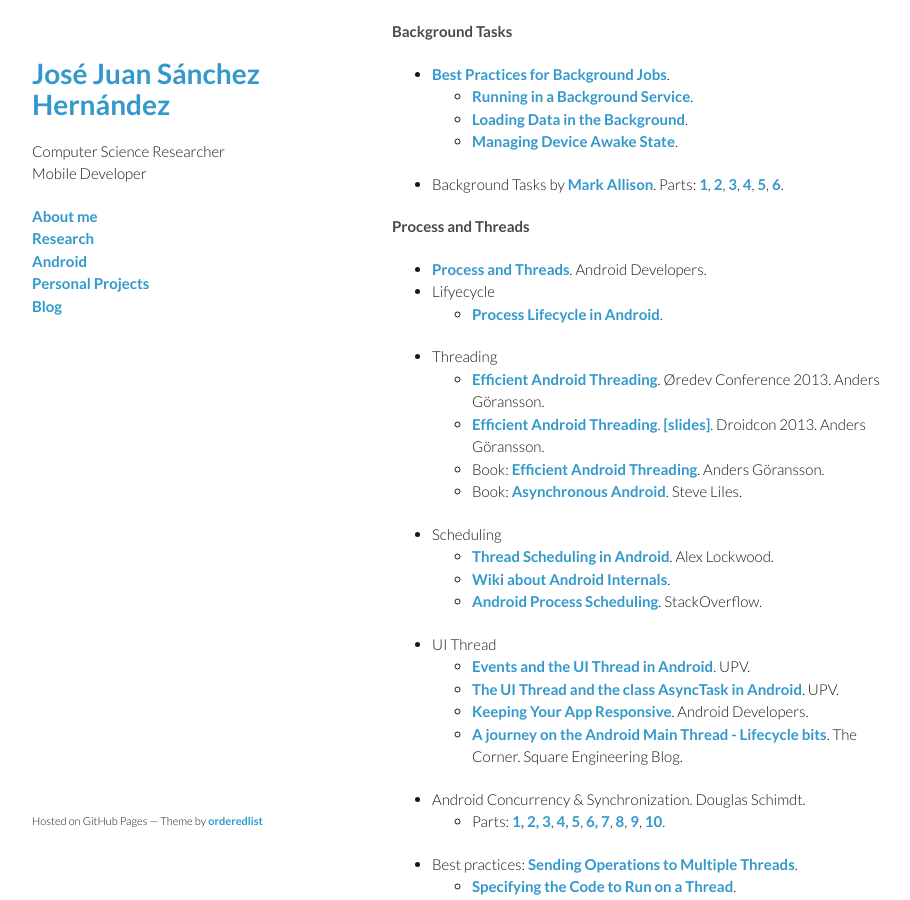
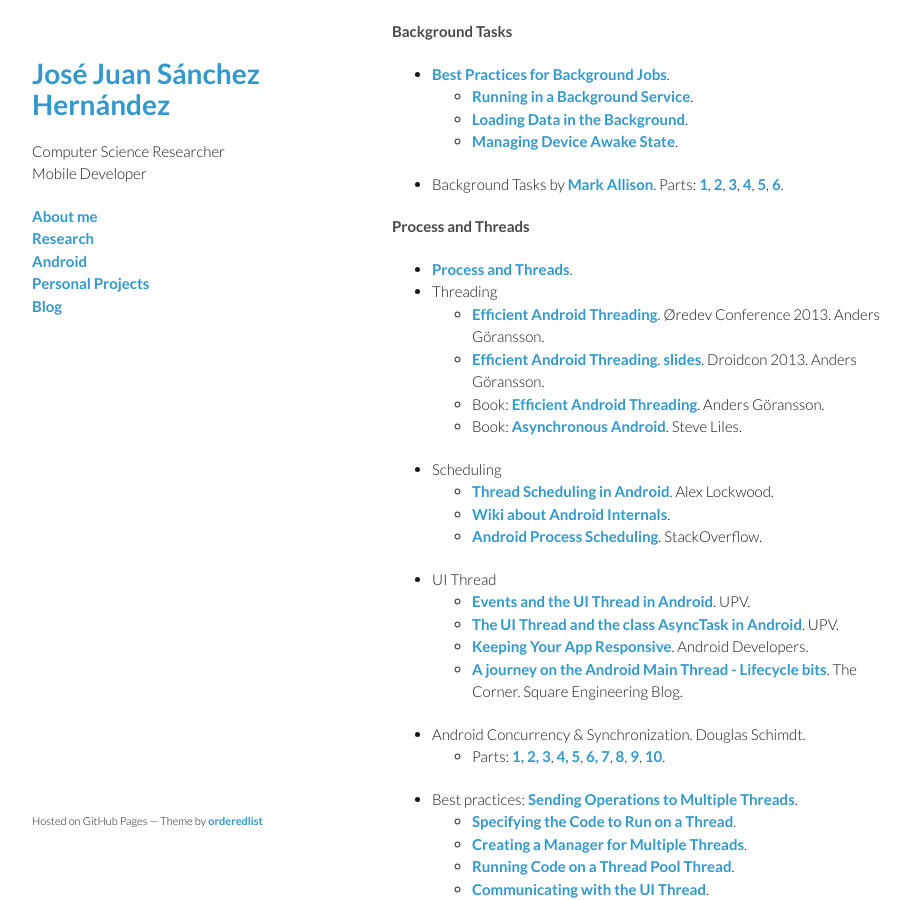
Before and after one commit to josejuansanchez/josejuansanchez.github.io, a Jekyll site: the page built from _posts/2014-03-25-xv-betabeers-almeria.md, in a window 1280 px wide and 900 px high, scrolled down 1295 px. Shown: the whole window, without its empty margins (178-1088 px from the left). Built offline with Jekyll 4.4.1, drawn with Linux system fonts in a browser that asks for light colours; comment, search, counter and statistics services are not loaded.

Commit message:
Update 2014-03-25-xv-betabeers-almeria.md

```diff
--- a/_posts/2014-03-25-xv-betabeers-almeria.md
+++ b/_posts/2014-03-25-xv-betabeers-almeria.md
@@ -36,12 +36,10 @@ A continuación podéis encontrar algunos de los recursos que he utilizado para
 * Background Tasks by [Mark Allison](https://twitter.com/MarkIAllison). Parts: [1](http://blog.stylingandroid.com/archives/833), [2](http://blog.stylingandroid.com/archives/842), [3](http://blog.stylingandroid.com/archives/848), [4](http://blog.stylingandroid.com/archives/853), [5](http://blog.stylingandroid.com/archives/868), [6](http://blog.stylingandroid.com/archives/871).
 
 #### Process and Threads
-* [Process and Threads](http://developer.android.com/guide/components/processes-and-threads.html). Android Developers.
-* Lifyecycle
-  * [Process Lifecycle in Android](http://saurabhsharma123k.blogspot.com.es/2013/08/process-lifecycle-and-it-types-in.html).
+* [Process and Threads](http://developer.android.com/guide/components/processes-and-threads.html).
 * Threading
   * [Efficient Android Threading](http://vimeo.com/78912113). Øredev Conference 2013. Anders Göransson.
-  * [Efficient Android Threading](https://www.youtube.com/watch?v=_q12gb7OwsA). [[slides]](http://www.slideshare.net/andersgoransson/efficient-android-threading). Droidcon 2013. Anders Göransson.
+  * [Efficient Android Threading](https://www.youtube.com/watch?v=_q12gb7OwsA). [slides](http://www.slideshare.net/andersgoransson/efficient-android-threading). Droidcon 2013. Anders Göransson.
   * Book: [Efficient Android Threading](http://shop.oreilly.com/product/mobile/0636920029397.do). Anders Göransson.
   * Book: [Asynchronous Android](http://www.amazon.com/Asynchronous-Android-Steve-Liles/dp/1783286873/ref=pd_sim_sbs_b_5?ie=UTF8&refRID=0J62P0XKSJ9XXH8QW6XN). Steve Liles.
 * Scheduling
```
